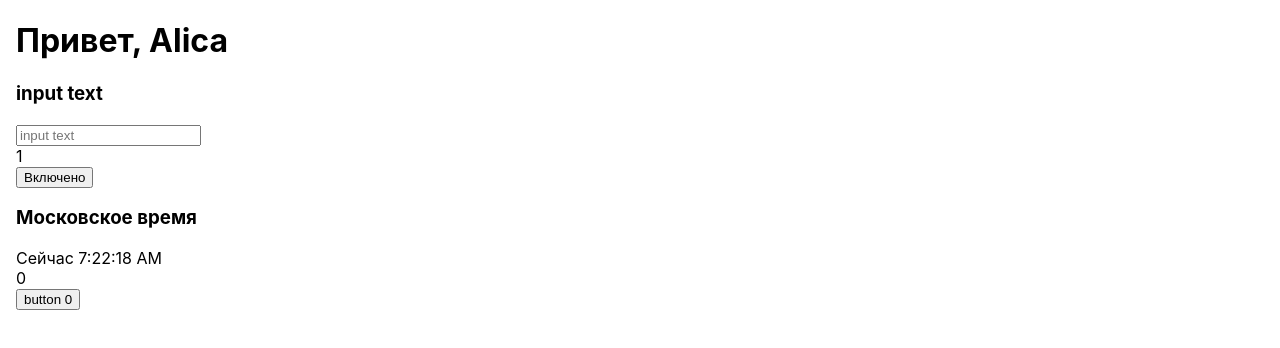
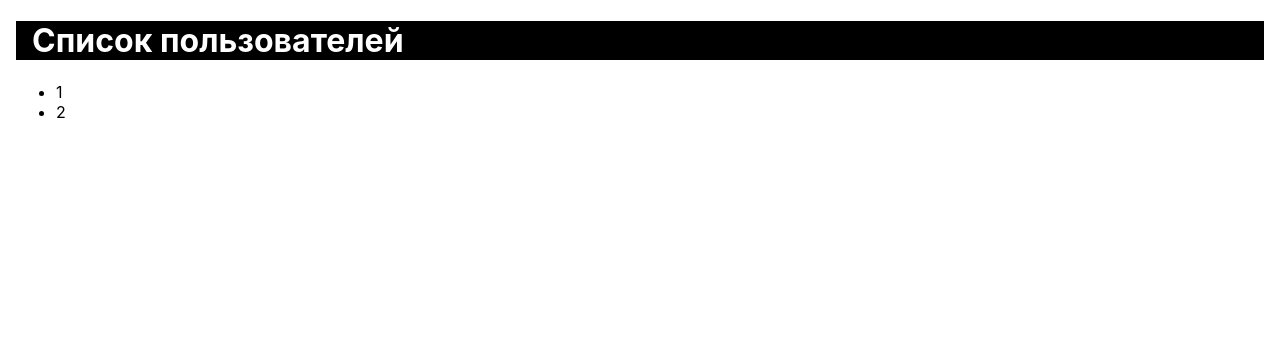
Before and after one commit to Denis-Str/react-test, a React (Create React App) app: page / in a window 1280 px wide. Shown: the top 348 px of the page. Built offline with nearby package versions, Linux system fonts and the light colour scheme.

Commit message:
работа со списками

```diff
--- a/src/App.js
+++ b/src/App.js
@@ -1,19 +1,26 @@
 import './styles/index.css';
 
-import Welcome from "./components/Welcome";
-import Input from "./components/Input";
-import Toggle from "./components/Toggle";
-import Clock from "./components/Clock";
-import Button from "./components/Button";
+// import Welcome from "./components/archive/Welcome";
+// import Input from "./components/archive/Input";
+// import Toggle from "./components/archive/Toggle";
+// import Clock from "./components/archive/Clock";
+// import Button from "./components/archive/Button";
+import Users from "./components/Users";
 
 const App = () => {
   return (
     <div className='app-component'>
-      <Welcome name='Alica' />
-      <Input />
-      <Toggle />
-      <Clock />
-      <Button text='button' />
+      <header>
+        <h1 className='title'>Список пользователей</h1>
+      </header>
+      <main>
+        <Users />
+      </main>
+      {/*<Welcome name='Alica' />*/}
+      {/*<Input />*/}
+      {/*<Toggle />*/}
+      {/*<Clock />*/}
+      {/*<Button text='button' />*/}
     </div>
   );
 }
--- /dev/null
+++ b/src/components/User/index.js
@@ -0,0 +1,28 @@
+import React from "react";
+
+// class User extends React.Component {
+//   // constructor(props) {
+//   //   super(props);
+//   //   this.state = {
+//   //     user: {}
+//   //   };
+//   // }
+//
+//   render() {
+//     return (
+//       // <li>23423423</li>
+//       <li>{this.props.value}</li>
+//     )
+//   }
+// }
+//
+// export default User;
+
+
+const User = (props) => {
+  // const user = props.user
+  // return  <li key={user.id.toString()}>{props}</li>;
+  return  <li>{props.user.id}</li>;
+}
+
+export default User;
--- /dev/null
+++ b/src/components/Users.js
@@ -0,0 +1,34 @@
+import React from "react";
+import User from "./User";
+
+class Users extends React.Component {
+  users = [
+    {
+      id: 1,
+      firstName: 'Bob',
+      lastName: 'Marly',
+      bio: 'Random text',
+      age: 40,
+      isHappy: true
+    },
+    {
+      id: 2,
+      firstName: 'Terminator',
+      lastName: 'T 1000',
+      bio: 'Random text',
+      age: 22,
+      isHappy: false
+    }
+  ]
+
+  UsersList = this.users.map(user => <User key={user.id} user={user} />)
+
+    render() {
+      return (
+        <ul>{ this.UsersList }</ul>
+      )
+  }
+
+}
+
+export default Users;
--- a/src/styles/index.css
+++ b/src/styles/index.css
@@ -5,3 +5,9 @@ body {
   -webkit-font-smoothing: antialiased;
   -moz-osx-font-smoothing: grayscale;
 }
+
+.title {
+  background-color: #000;
+  color: #fff;
+  padding-left: 16px;
+}
```
Also changed, not shown: src/components/archive/Button/index.js (renamed from src/components/Button/index.js), src/components/archive/Clock/index.js (renamed from src/components/Clock/index.js), src/components/archive/Input/index.js (renamed from src/components/Input/index.js), src/components/archive/Toggle/index.js (renamed from src/components/Toggle/index.js), src/components/archive/Welcome/index.js (renamed from src/components/Welcome/index.js).
